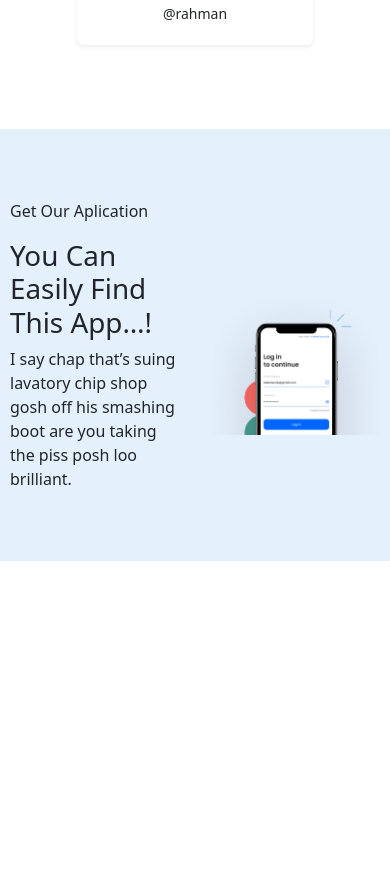
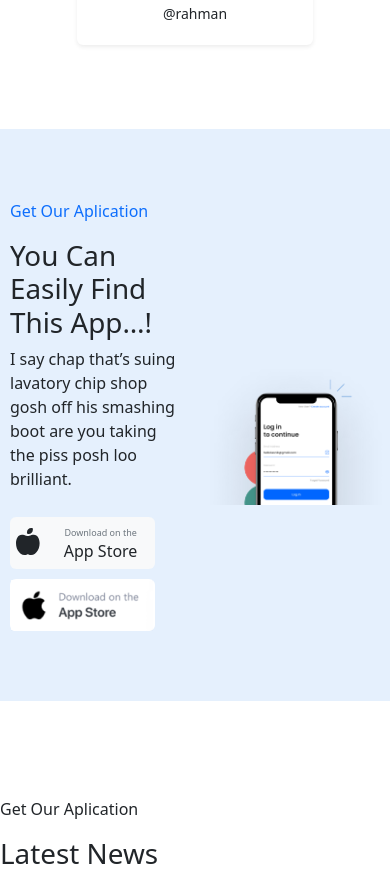
Before and after one commit to mdtohid/Netbook-website, a React (Create React App) app: page / in a window 390 px wide. Shown: the part 5800-6679 px from the top of the page. Before the commit the page ends 6361 px from the top, so only its background shows below. Built offline with nearby package versions, Linux system fonts and the light colour scheme.

Commit message:
Cta component with responsive

```diff
--- a/src/App.js
+++ b/src/App.js
@@ -1,5 +1,6 @@
 import About from './Component/About/About';
 import Achievement from './Component/Achievement/Achievement';
+import Blog from './Component/Blog/Blog';
 import Cta from './Component/Cta/Cta';
 import Features from './Component/Features/Features';
 import Header from './Component/Header/Header';
@@ -14,6 +15,7 @@ function App() {
       <Features></Features>
       <OurTeam></OurTeam>
       <Cta></Cta>
+      <Blog></Blog>
     </div>
   );
 }
--- /dev/null
+++ b/src/Component/Blog/Blog.js
@@ -0,0 +1,41 @@
+import React from 'react';
+
+const Blog = () => {
+    return (
+        <div>
+            <p>Get Our Aplication</p>
+            <h1>Latest News</h1>
+            {/* <div class="row row-cols-1 row-cols-md-3 g-4">
+                <div class="col">
+                    <div class="card">
+                    <img src="..." class="card-img-top" alt="...">
+                    <div class="card-body">
+                        <h5 class="card-title">Card title</h5>
+                        <p class="card-text">This is a longer card with supporting text below as a natural lead-in to additional content. This content is a little bit longer.</p>
+                    </div>
+                    </div>
+                </div>
+                <div class="col">
+                    <div class="card">
+                    <img src="..." class="card-img-top" alt="...">
+                    <div class="card-body">
+                        <h5 class="card-title">Card title</h5>
+                        <p class="card-text">This is a longer card with supporting text below as a natural lead-in to additional content. This content is a little bit longer.</p>
+                    </div>
+                    </div>
+                </div>
+                <div class="col">
+                    <div class="card">
+                    <img src="..." class="card-img-top" alt="...">
+                    <div class="card-body">
+                        <h5 class="card-title">Card title</h5>
+                        <p class="card-text">This is a longer card with supporting text below as a natural lead-in to additional content.</p>
+                    </div>
+                    </div>
+                </div>
+            </div> */}
+        </div>
+    );
+};
+
+export default Blog;
--- a/src/Component/Cta/Cta.css
+++ b/src/Component/Cta/Cta.css
@@ -1,9 +1,10 @@
 .ctaBg{
     background-image: url('../../image/ctmShape.png');
+    margin-bottom: 96px;
 }
 
 .ctaText{
-    margin-inline: 135px;
+    margin-inline: 150px;
 }
 
 .imgPosition{
@@ -15,9 +16,34 @@
 
 }
 
+/* ........Button........... */
+
+.ctaButton{
+    width: 144.97px;
+    height: 52px;
+}
+
+.appleLogo{
+    font-size: 27px;
+}
+
+.smallText{
+    font-size: xx-small;
+}
+/* .......................... */
+
+
 @media only screen and (max-width: 600px) {
     .ctaText{
         margin-inline: 10px;
         margin-block: 70px;
     }
+
+    .ctaButton{
+        width: 144.97px;
+        height: 52px;
+        margin-top: 10px;
+        padding: 0;
+    }
+
 }
--- a/src/Component/Cta/Cta.js
+++ b/src/Component/Cta/Cta.js
@@ -1,18 +1,44 @@
 import React from 'react';
 import './Cta.css';
 import mobileMockup from '../../image/mobileMockup.png';
+import appleImg from '../../image/appleImg.png';
+import { faAppleAlt, faAppleWhole } from '@fortawesome/free-solid-svg-icons';
+import { FontAwesomeIcon } from '@fortawesome/react-fontawesome';
 
 const Cta = () => {
     return (
                 <div className='row gx-0 ctaBg d-flex align-items-center'>
-                    <div className='col'>
+                    <div className='col-6'>
                         <div className='ctaText'>
-                        <p>Get Our Aplication</p>
-                        <h1>You Can Easily Find This App…!</h1>
-                        <p>I say chap that’s suing lavatory chip shop gosh off his smashing boot are you taking the piss posh loo brilliant.</p>
+                            <p className='text-primary'>Get Our Aplication</p>
+                            <h1>You Can Easily Find This App…!</h1>
+                            <p>I say chap that’s suing lavatory chip shop gosh off his smashing boot are you taking the piss posh loo brilliant.</p>
+
+                            <div className='d-lg-flex align-items-center ctaButtonGroup'>
+                                <button className='rounded-2 border-0 bg-light ctaButton me-2'>
+                                        <a className='d-flex align-items-center text-decoration-none text-dark' href="https://www.apple.com/store">
+                                            <div className='col-3'>
+                                            <FontAwesomeIcon className='appleLogo' icon={faAppleAlt}/>
+                                            </div>
+
+                                            <div className='col-9'>
+                                                <small className='smallText
+                                                text-secondary'>Download on the</small>
+                                                <h6>App Store</h6>
+                                            </div>
+                                        </a>
+                                </button>
+
+                                <button className='rounded-2 border-0 ctaButton bg-white'>
+                                    <a href="https://www.apple.com/store">
+                                        <img src={appleImg} alt="" />
+                                    </a>
+                                </button>
+                            </div>
                         </div>
                     </div>
-                    <div className='col'>
+
+                    <div className='col-6'>
                         <img className='img-fluid ctaImg' src={mobileMockup} alt="" />
                     </div>
             </div>
```
Also changed, not shown: src/Component/Blog/Blog.css (added), src/image/appleImg.png (added).
